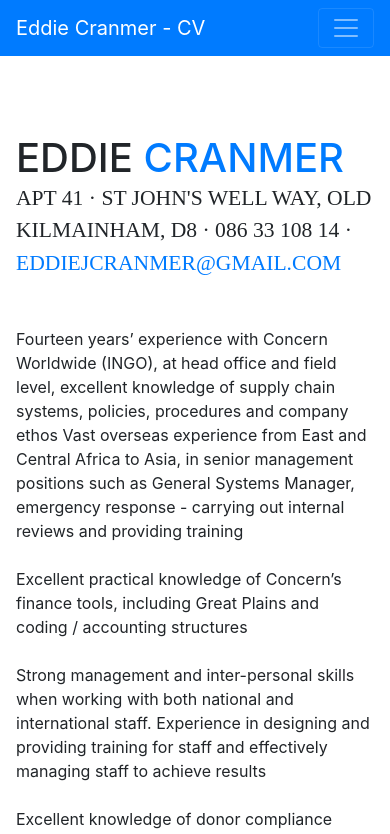
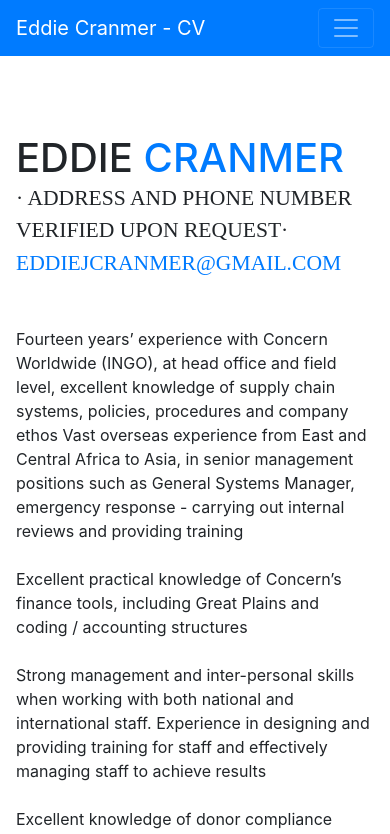
Before and after one commit to Jagger81/onlinecv, a website with bundled scripts: page index.html in a window 390 px wide. Shown: the top 834 px of the page. Built offline with nearby package versions, Linux system fonts and the light colour scheme; a web font is replaced by a local one.

Commit message:
address and phone no removed

```diff
--- a/index.html
+++ b/index.html
@@ -68,7 +68,7 @@
           <h1 class="mb-0">Eddie
             <span class="text-primary">Cranmer</span>
           </h1>
-          <div class="subheading mb-5">Apt 41 · St John's Well Way, Old Kilmainham, D8 · 086 33 108 14 ·
+          <div class="subheading mb-5">· Address and Phone Number verified upon request·
             <a href="mailto:name@email.com">eddiejcranmer@gmail.com</a>
           </div>
           <p class="mb-5">Fourteen years’ experience with Concern Worldwide (INGO), at head office and field level, excellent knowledge of supply chain systems, policies, procedures and company ethos
```
